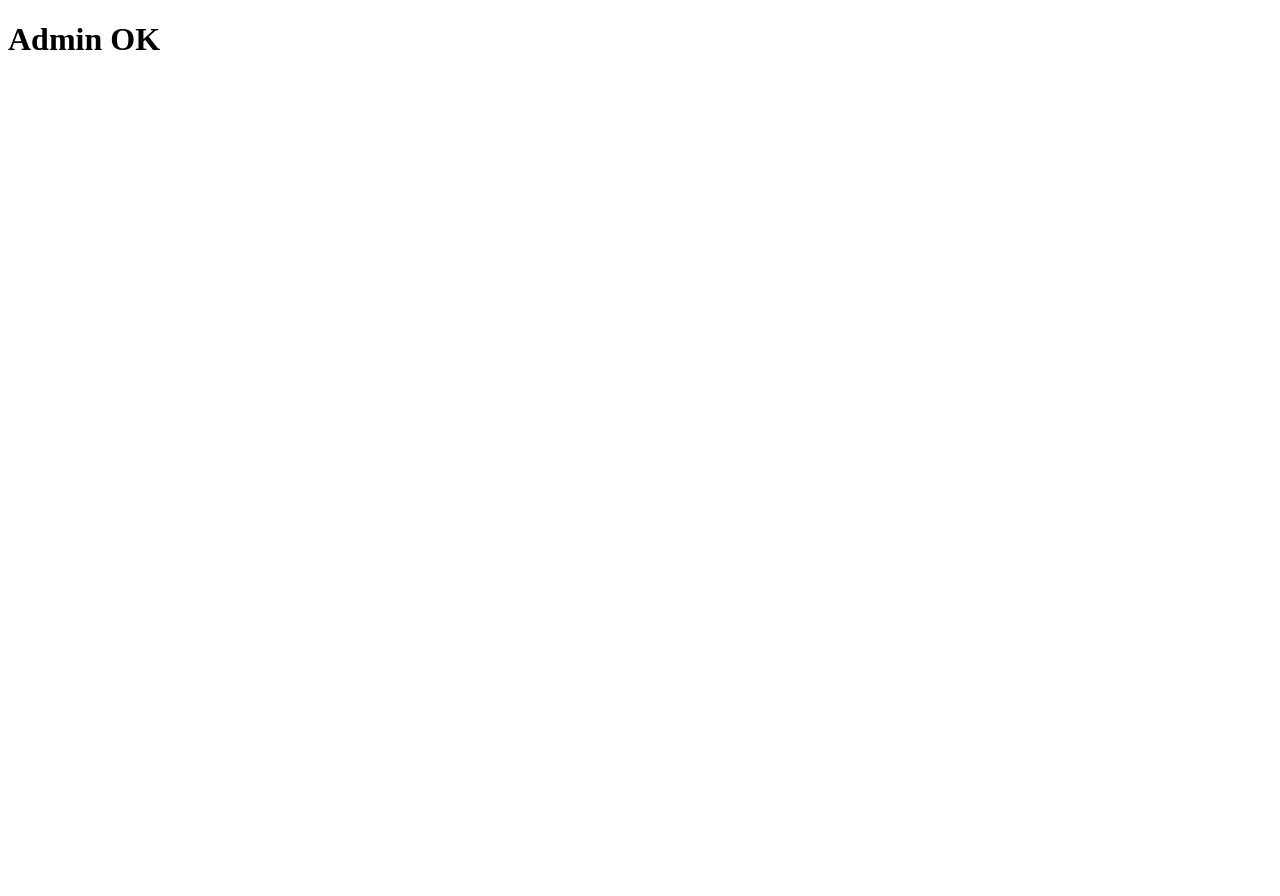
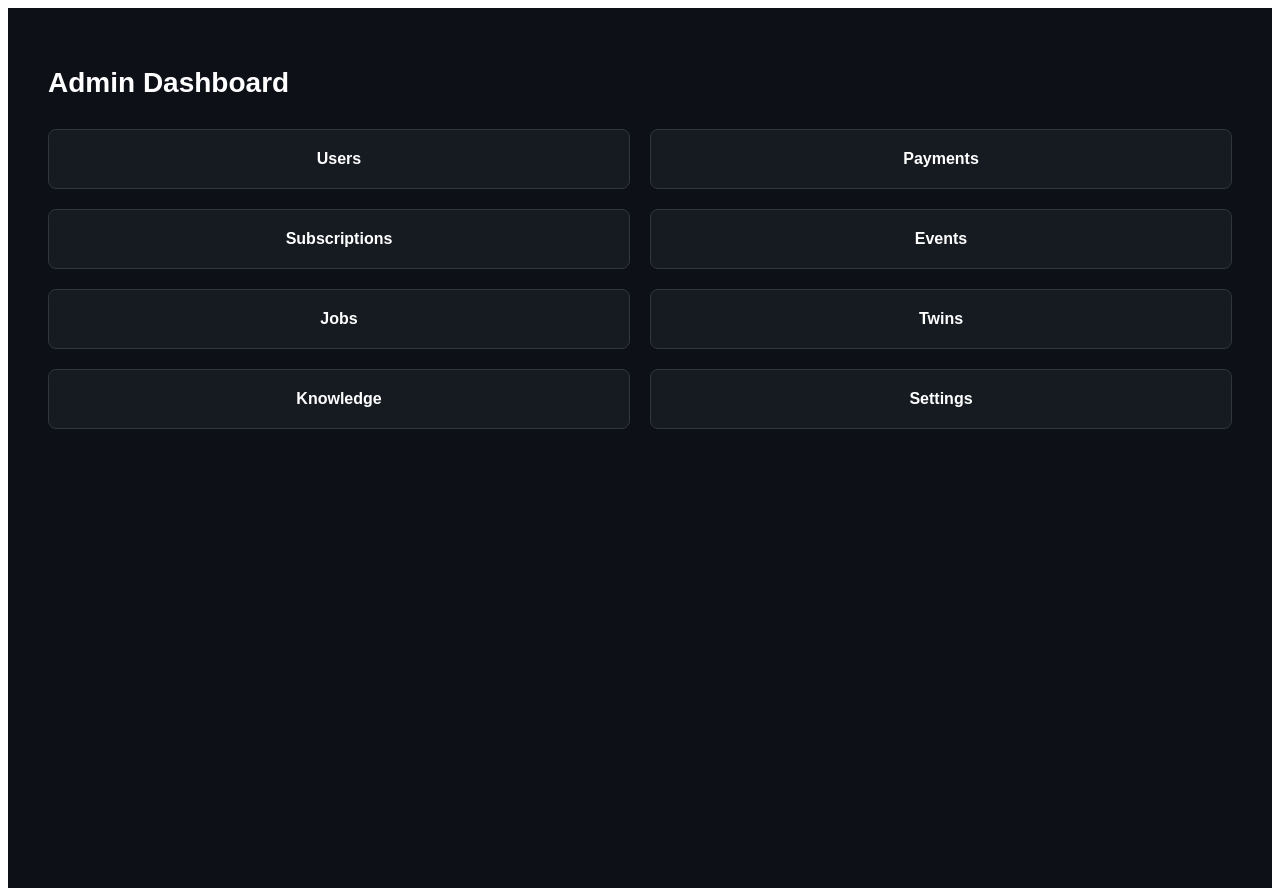
Before and after one commit to genio-ai/genio-os, a Next.js app: page /admin in a window 1280 px wide. Before the commit the page ends 800 px from the top, so only its background shows below. Built offline with nearby package versions, Linux system fonts and the light colour scheme.

Commit message:
Update page.js

```diff
--- a/app/admin/page.js
+++ b/app/admin/page.js
@@ -1,4 +1,42 @@
-export const dynamic = "force-static"; // build as static, no fetching
-export default function Page() {
-  return <h1>Admin OK</h1>;
+export const dynamic = "force-static";
+
+export default function AdminDashboard() {
+  return (
+    <div style={{
+      backgroundColor: "#0d1117",
+      color: "#fff",
+      minHeight: "100vh",
+      padding: "40px",
+      fontFamily: "Arial, sans-serif"
+    }}>
+      <h1 style={{ fontSize: "28px", marginBottom: "30px" }}>
+        Admin Dashboard
+      </h1>
+      <div style={{
+        display: "grid",
+        gridTemplateColumns: "repeat(2, 1fr)",
+        gap: "20px"
+      }}>
+        <a href="/admin/users" style={cardStyle}>Users</a>
+        <a href="/admin/payments" style={cardStyle}>Payments</a>
+        <a href="/admin/subscriptions" style={cardStyle}>Subscriptions</a>
+        <a href="/admin/events" style={cardStyle}>Events</a>
+        <a href="/admin/jobs" style={cardStyle}>Jobs</a>
+        <a href="/admin/twins" style={cardStyle}>Twins</a>
+        <a href="/admin/knowledge" style={cardStyle}>Knowledge</a>
+        <a href="/admin/settings" style={cardStyle}>Settings</a>
+      </div>
+    </div>
+  );
 }
+
+const cardStyle = {
+  backgroundColor: "#161b22",
+  padding: "20px",
+  borderRadius: "8px",
+  textDecoration: "none",
+  color: "#fff",
+  fontWeight: "bold",
+  textAlign: "center",
+  border: "1px solid #30363d"
+};
```
